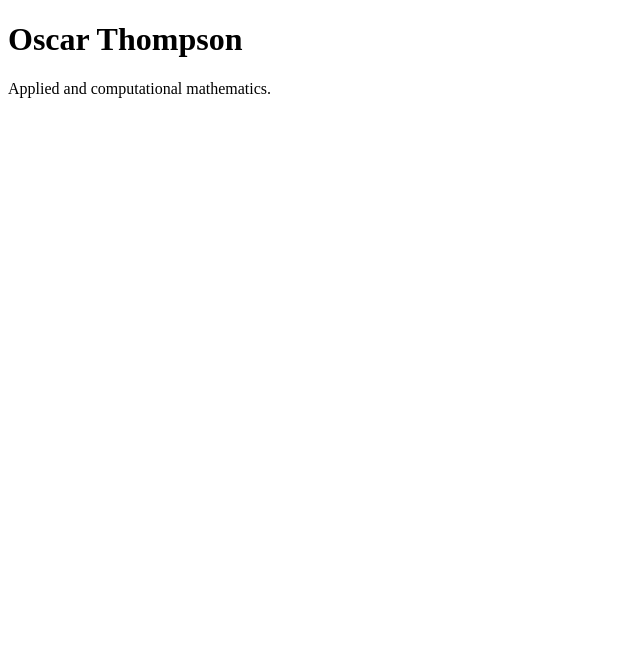
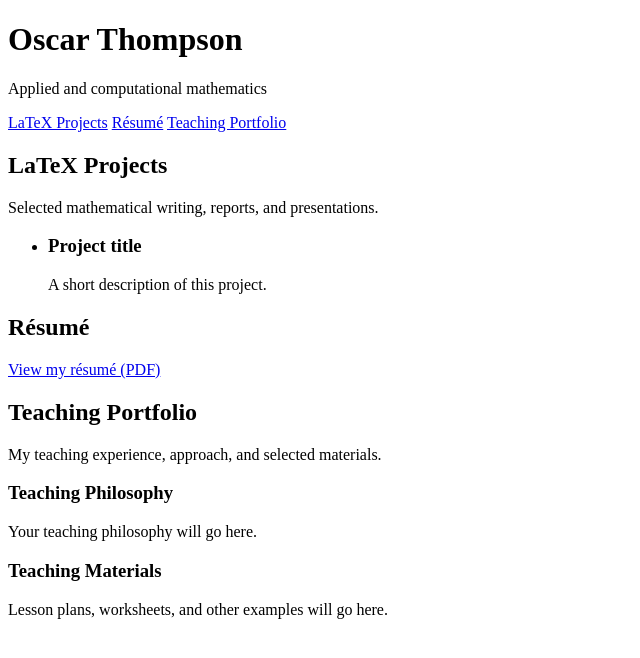
Before and after one commit to oscardelsalten/Oscar_T, a plain HTML site: page index.html in a window 1280 px wide. Shown: the whole page, without its empty margins (0-640 px from the left). Drawn offline with Linux system fonts and the light colour scheme.

Commit message:
Update index.html

```diff
--- a/index.html
+++ b/index.html
@@ -6,7 +6,47 @@
     <title>Oscar Thompson</title>
 </head>
 <body>
+    <header>
     <h1>Oscar Thompson</h1>
-    <p>Applied and computational mathematics.</p>
+    <p>Applied and computational mathematics</p>
+
+    <nav>
+        <a href="#latex-projects">LaTeX Projects</a>
+        <a href="#resume">Résumé</a>
+        <a href="#teaching">Teaching Portfolio</a>
+    </nav>
+</header>
+
+<main>
+    <section id="latex-projects">
+        <h2>LaTeX Projects</h2>
+        <p>Selected mathematical writing, reports, and presentations.</p>
+
+        <ul>
+            <li>
+                <h3>Project title</h3>
+                <p>A short description of this project.</p>
+            </li>
+        </ul>
+    </section>
+
+    <section id="resume">
+        <h2>Résumé</h2>
+        <p>
+            <a href="resume.pdf">View my résumé (PDF)</a>
+        </p>
+    </section>
+
+    <section id="teaching">
+        <h2>Teaching Portfolio</h2>
+        <p>My teaching experience, approach, and selected materials.</p>
+
+        <h3>Teaching Philosophy</h3>
+        <p>Your teaching philosophy will go here.</p>
+
+        <h3>Teaching Materials</h3>
+        <p>Lesson plans, worksheets, and other examples will go here.</p>
+    </section>
+</main>
 </body>
 </html>
```
